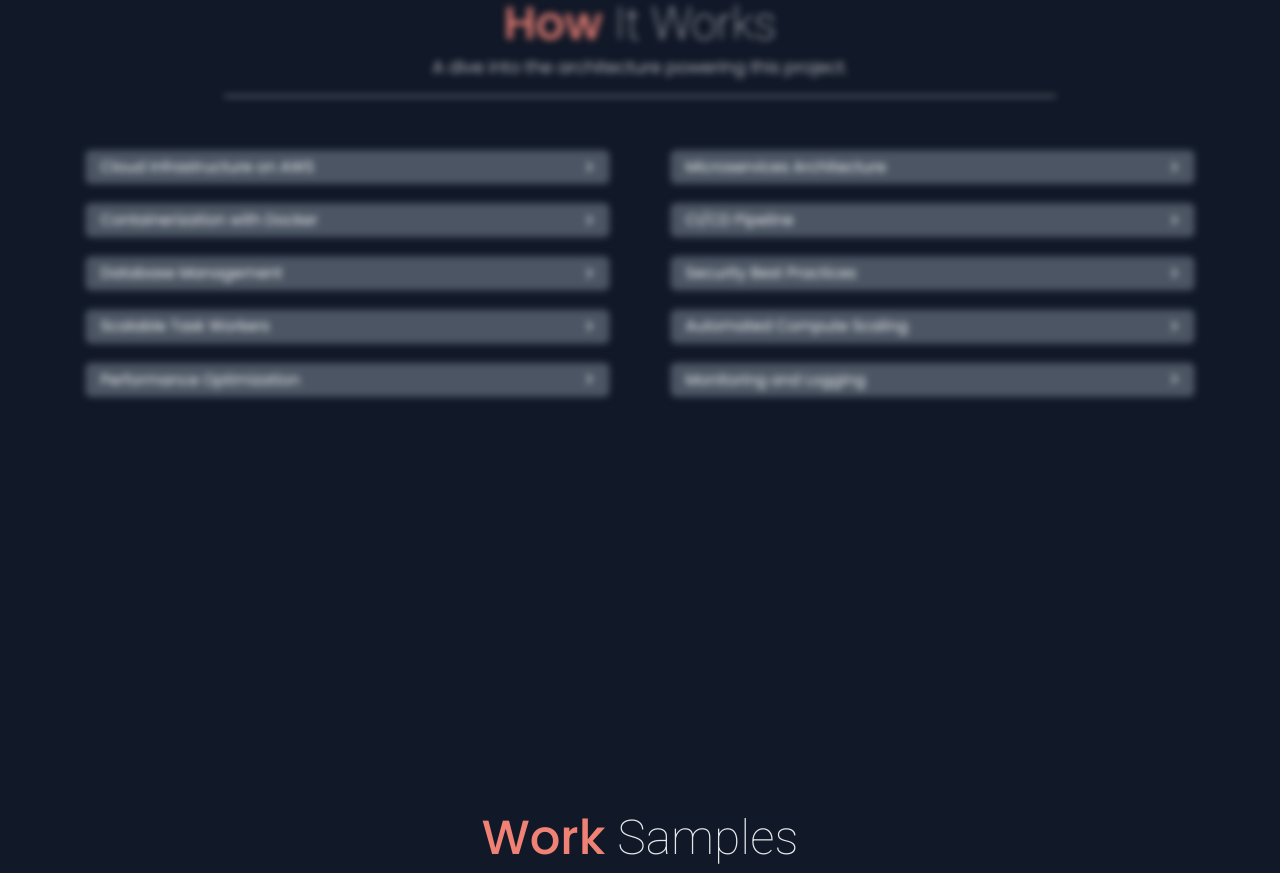
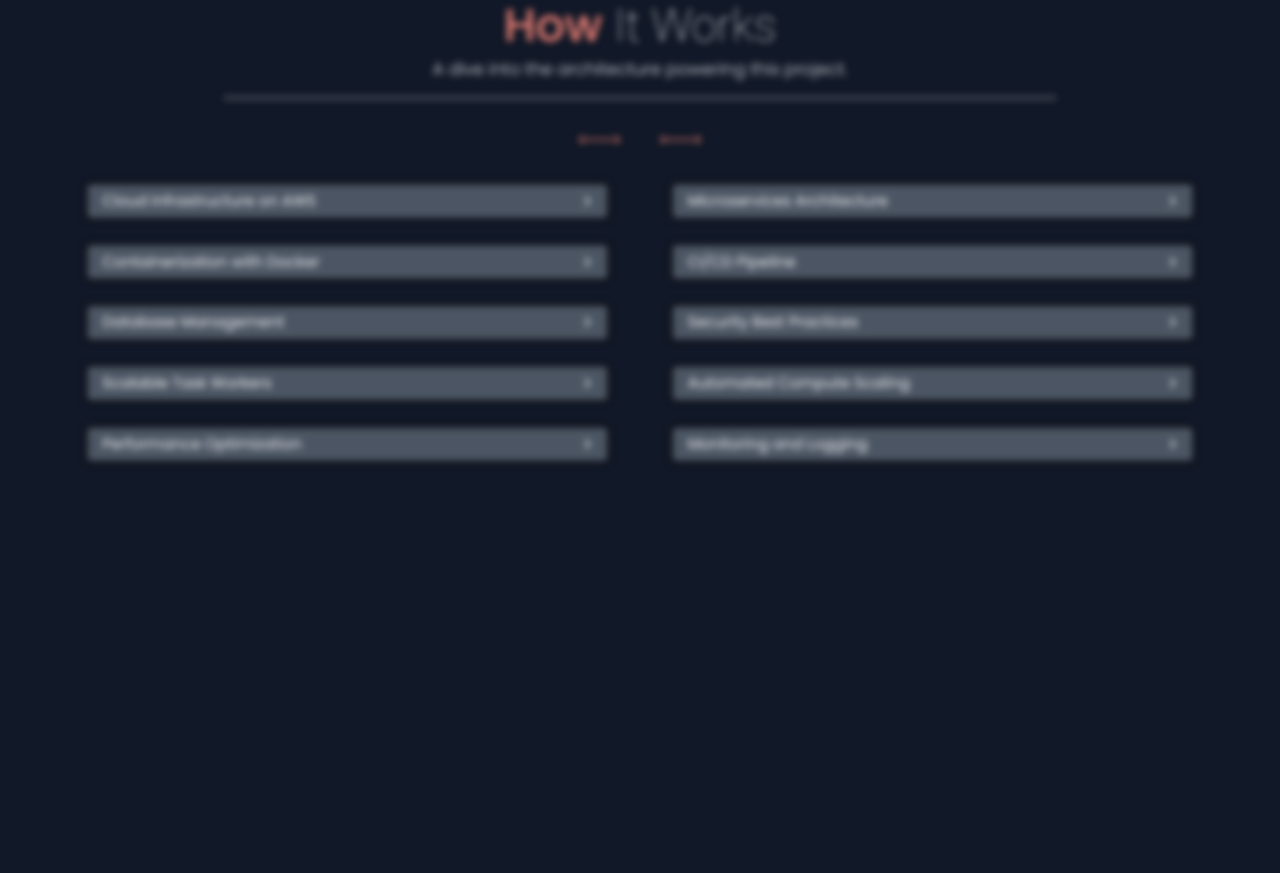
Before and after one commit to PixelOmen/portfolio_site, a React (Vite) app in the folder EA_Portfolio/: page /demos in a window 1280 px wide. Shown: the part 1920-2793 px from the top of the page. Built offline with nearby package versions, Linux system fonts and the light colour scheme; no server answers.

Commit message:
update: added ExpandContext/Provider to HIW section

```diff
--- /dev/null
+++ b/EA_Portfolio/src/sections/howItWorksSection/ExpandContextProvider.tsx
@@ -0,0 +1,21 @@
+import React, { useState, createContext } from 'react'
+
+interface IExpandContext {
+  allExpanded?: { expand: boolean };
+  setAllExpanded?: (expand: {expand: boolean} ) => void;
+}
+
+interface HIWContextProps {
+  children: React.ReactNode
+}
+
+export const ExpandContext = createContext<IExpandContext>({});
+
+export default function ExpandContextProvider( { children }: HIWContextProps ) {
+  const [allExpanded, setAllExpanded] = useState({expand: false});
+  return (
+    <ExpandContext.Provider value={{allExpanded, setAllExpanded}}>
+      {children}
+    </ExpandContext.Provider>
+  )
+}
--- a/EA_Portfolio/src/sections/howItWorksSection/HIWItem.tsx
+++ b/EA_Portfolio/src/sections/howItWorksSection/HIWItem.tsx
@@ -1,4 +1,6 @@
-import { useRef, useEffect } from "react";
+import { useRef, useEffect, useContext } from "react";
+
+import { ExpandContext } from "./ExpandContextProvider";
 
 interface HIWItemProps {
     title: string;
@@ -16,10 +18,12 @@ export default function HIWItem({
   const arrowRef = useRef<HTMLDivElement>(null);
   const openRef = useRef<boolean>(false);
 
+  const { allExpanded } = useContext(ExpandContext);
+
   function open() {
     headerRef.current?.classList.remove('rounded-b-md');
     descriptionRef.current?.classList.remove('max-h-0');
-    descriptionRef.current?.classList.add('max-h-96');
+    descriptionRef.current?.classList.add('max-h-40');
     arrowRef.current?.classList.add('rotate-90');
     openRef.current = true;
   }
@@ -27,7 +31,7 @@ export default function HIWItem({
   function close() {
     headerRef.current?.classList.add('rounded-b-md');
     descriptionRef.current?.classList.add('max-h-0');
-    descriptionRef.current?.classList.remove('max-h-96');
+    descriptionRef.current?.classList.remove('max-h-40');
     arrowRef.current?.classList.remove('rotate-90');
     openRef.current = false
   }
@@ -44,13 +48,18 @@ export default function HIWItem({
     startOpen ? open() : close();
   }, []);
 
+  useEffect(() => {
+    if (allExpanded === undefined) return;
+    allExpanded.expand ? open() : close();
+  }, [allExpanded]);
+
   return (
     <section
     >
       <header
         ref={headerRef}
         onClick={toggleExpand}
-        className="px-4 py-2 sm:py-1 bg-gray-600 flex justify-between items-center cursor-pointer rounded-t-md transition-all duration-1000"
+        className="relative px-4 py-2 sm:py-1 bg-gray-600 flex justify-between items-center cursor-pointer rounded-t-md transition-all duration-1000 border-2 border-black z-10"
       >
         <div>
           {title}
@@ -64,9 +73,9 @@ export default function HIWItem({
       </header>
       <div
         ref={descriptionRef}
-        className=" bg-slate-800 overflow-hidden transition-all duration-700 rounded-bl-md rounded-br-md"
+        className="relative -top-2 bg-slate-800 overflow-hidden transition-all duration-700 ease-out rounded-bl-md rounded-br-md border-2 border-black"
       >
-        <p className="p-4 text-gray-100 font-light">
+        <p className="p-4 pt-5 text-gray-100 font-light">
           {description}
         </p>
       </div>
--- a/EA_Portfolio/src/sections/howItWorksSection/HowItWorksSection.tsx
+++ b/EA_Portfolio/src/sections/howItWorksSection/HowItWorksSection.tsx
@@ -1,12 +1,14 @@
-import React from "react";
+import { ReactNode, useContext } from "react";
 
 import type { IScrollState } from "../../lib/scrolling";
+
 import HIWItem from "./HIWItem";
+import ExpandContextProvider, { ExpandContext } from "./ExpandContextProvider";
 
 interface HowItWorksSectionProps {
   scrollState?: IScrollState
   className?: string
-  children?: React.ReactNode
+  children?: ReactNode
 }
 
 export default function AboutSection({
@@ -28,7 +30,12 @@ export default function AboutSection({
           <hr className="block mx-auto mt-4 w-3/4"/>
         </div>
 
-        <div className="mt-14 flex justify-around items-start gap-x-16 flex-wrap">
+        <ExpandContextProvider>
+          <div className="flex justify-center gap-10 mt-8 text-[#EF8275] font-bold">
+              <ContextButtons/>
+          </div>
+
+          <div className="mt-8 flex justify-around items-start gap-x-16 flex-wrap">
               <div className="min-[440px]:min-w-96 flex-1 flex flex-col gap-y-8 sm:gap-y-5 pb-8 sm:pb-5">
                 <HIWItem
                   title="Cloud Infrastructure on AWS"
@@ -66,7 +73,7 @@ export default function AboutSection({
                 />
                 <HIWItem
                   title="Automated Compute Scaling"
-              description="Infrastructure is designed to scale automatically based on demand, using ECS service scaling. This ensures that the application remains responsive and cost-efficient, adapting to traffic fluctuations seamlessly."
+                  description="Infrastructure designed to scale automatically based on demand, using ECS service scaling. This ensures that the application remains responsive and cost-efficient, adapting to traffic fluctuations seamlessly."
                 />
                 <HIWItem
                   title="Monitoring and Logging"
@@ -74,8 +81,39 @@ export default function AboutSection({
                 />
               </div>
           </div>
+        </ExpandContextProvider>
 
       </div>
     </div>
   );
 }
+
+
+function ContextButtons() {
+  const { setAllExpanded } = useContext(ExpandContext);
+
+  function setValues(value: boolean) {
+    if (setAllExpanded) {
+      setAllExpanded({ expand: value });
+    }
+  }
+
+  return (
+    <>
+      <button
+        onClick={() => setValues(true)}
+        title="Expand All"
+        className="hover:scale-x-125 transition-all active:scale-x-100"
+      >
+        {"<--->"}
+      </button>
+      <button
+        onClick={() => setValues(false)}
+        title="Collapse All"
+        className="hover:scale-x-75 transition-all active:scale-x-100"
+      >
+        {">---<"}
+      </button>
+    </>
+  )
+}
```
Lines whose indentation alone changed are shown as unchanged.
